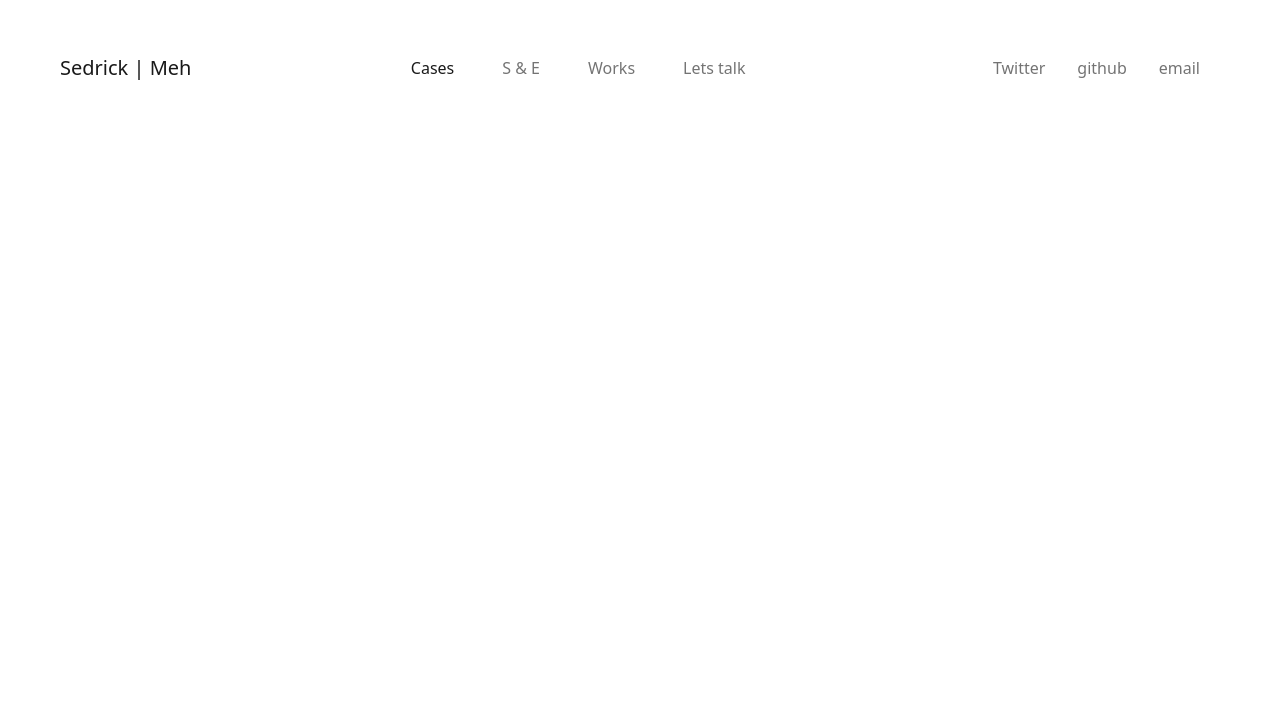
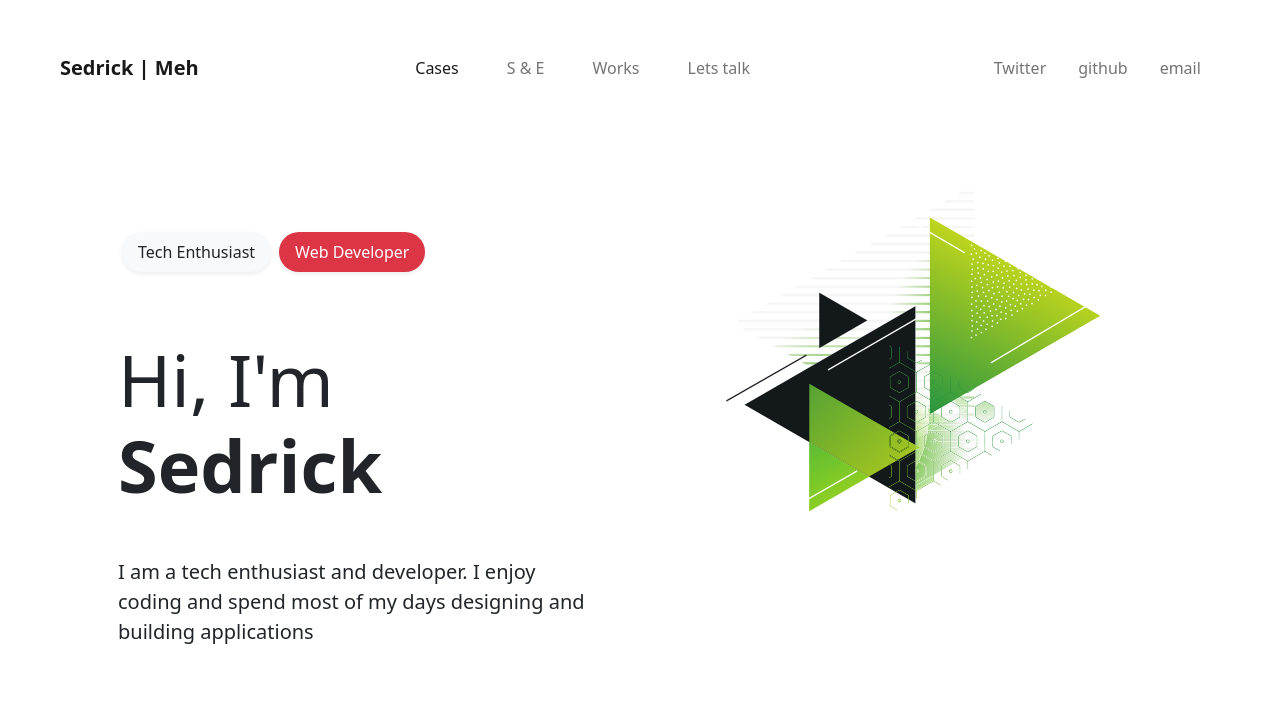
Before and after one commit to nSedrickm/nsedrickm.github.io, a website built with Parcel: page index.html in a window 1280 px wide. Built offline with nearby package versions, Linux system fonts and the light colour scheme.

Commit message:
Design header

```diff
--- a/index.html
+++ b/index.html
@@ -11,10 +11,10 @@
 
 <body>
 
-  <header>
+  <header class="vh-100">
     <nav class="navbar navbar-expand-lg navbar-light p-md-5">
       <div class="container-fluid">
-        <a class="navbar-brand" href="#">Sedrick | Meh</a>
+        <a class="navbar-brand fw-bold" href="#">Sedrick | Meh</a>
         <button class="navbar-toggler" type="button" data-bs-toggle="collapse" data-bs-target="#navbarNav"
           aria-controls="navbarNav" aria-expanded="false" aria-label="Toggle navigation">
           <span class="navbar-toggler-icon"></span>
@@ -49,7 +49,32 @@
       </div>
     </nav>
 
+    <div class="container my-5">
+      <div class="row">
+        <div class="col-md-6 p-md-5">
+
+          <div class="d-flex flex-md-row">
+            <p class="px-3 py-2 mx-1 bg-light text-dark rounded-pill shadow-sm">Tech Enthusiast</p>
+            <p class="px-3 py-2 mx-1 bg-danger text-white rounded-pill shadow-sm">Web Developer</p>
+          </div>
+
+          <h1 class="my-5 display-2"> Hi, I'm <span class="fw-bold">Sedrick</span></h1>
+
+          <p class="lead">I am a tech enthusiast and developer. I enjoy coding and spend most of my days designing and
+            building applications</p>
+        </div>
+
+        <div class="col-md-6">
+          <img class="d-block mx-auto rounded-circle" src="src/img/triangles.png">
+        </div>
+      </div>
+    </div>
+
   </header>
+
+  <section class="container-fluid">
+
+  </section>
 
   <script src="src/js/main.js"></script>
 </body>
```
Also changed, not shown: src/img/triangles.png (added).
